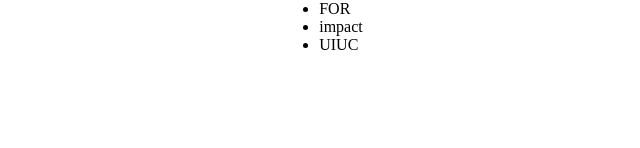
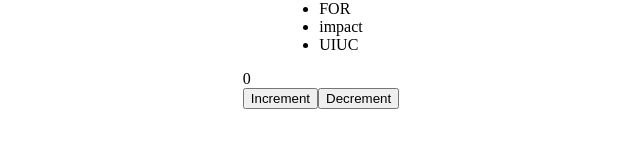
Before and after one commit to hack4impact-uiuc/react-exercise, a React (Create React App) app: page / in a window 1280 px wide. Shown: the part 474-622 px from the top of the page, without its empty margins (319-959 px from the left). Built offline with nearby package versions, Linux system fonts and the light colour scheme; the HTML template or start-up script is replaced by a standard one.

Commit message:
Complete part 3

```diff
--- a/src/App.js
+++ b/src/App.js
@@ -1,8 +1,15 @@
 import React, { Component } from 'react'
-import { Instructions } from './components'
+import { Counter, Instructions } from './components'
 import './styles/app.css'
 
 class App extends Component {
+  constructor(props) {
+    super(props)
+    this.state = {
+      initialCount: 0
+    }
+  }
+
   render() {
     return (
       <div className="app">
@@ -11,6 +18,7 @@
           items={['i', 'iii', 'love', 'hack', 'for', 'impact', 'uiuc']}
           displayImage={true}
         />
+        <Counter count={this.state.initialCount} />
       </div>
     )
   }
--- /dev/null
+++ b/src/components/Counter.component.js
@@ -0,0 +1,35 @@
+import React, { Component } from 'react'
+import './../styles/instructions.css'
+
+class Counter extends Component {
+  constructor(props) {
+    super(props)
+    this.state = {
+      count: this.props.count
+    }
+
+    this.increment = this.increment.bind(this)
+    this.decrement = this.decrement.bind(this)
+  }
+
+  increment() {
+    this.setState({ count: this.state.count + 1 })
+  }
+
+  decrement() {
+    this.setState({ count: this.state.count - 1 })
+  }
+
+  render() {
+    return (
+      <div>
+        {this.state.count}
+        <br />
+        <button onClick={this.increment}>Increment</button>
+        <button onClick={this.decrement}>Decrement</button>
+      </div>
+    )
+  }
+}
+
+export default Counter
--- a/src/components/index.js
+++ b/src/components/index.js
@@ -1,3 +1,4 @@
+import Counter from './Counter.component'
 import Instructions from './Instructions.component'
 
-export { Instructions }
+export { Counter, Instructions }
```
